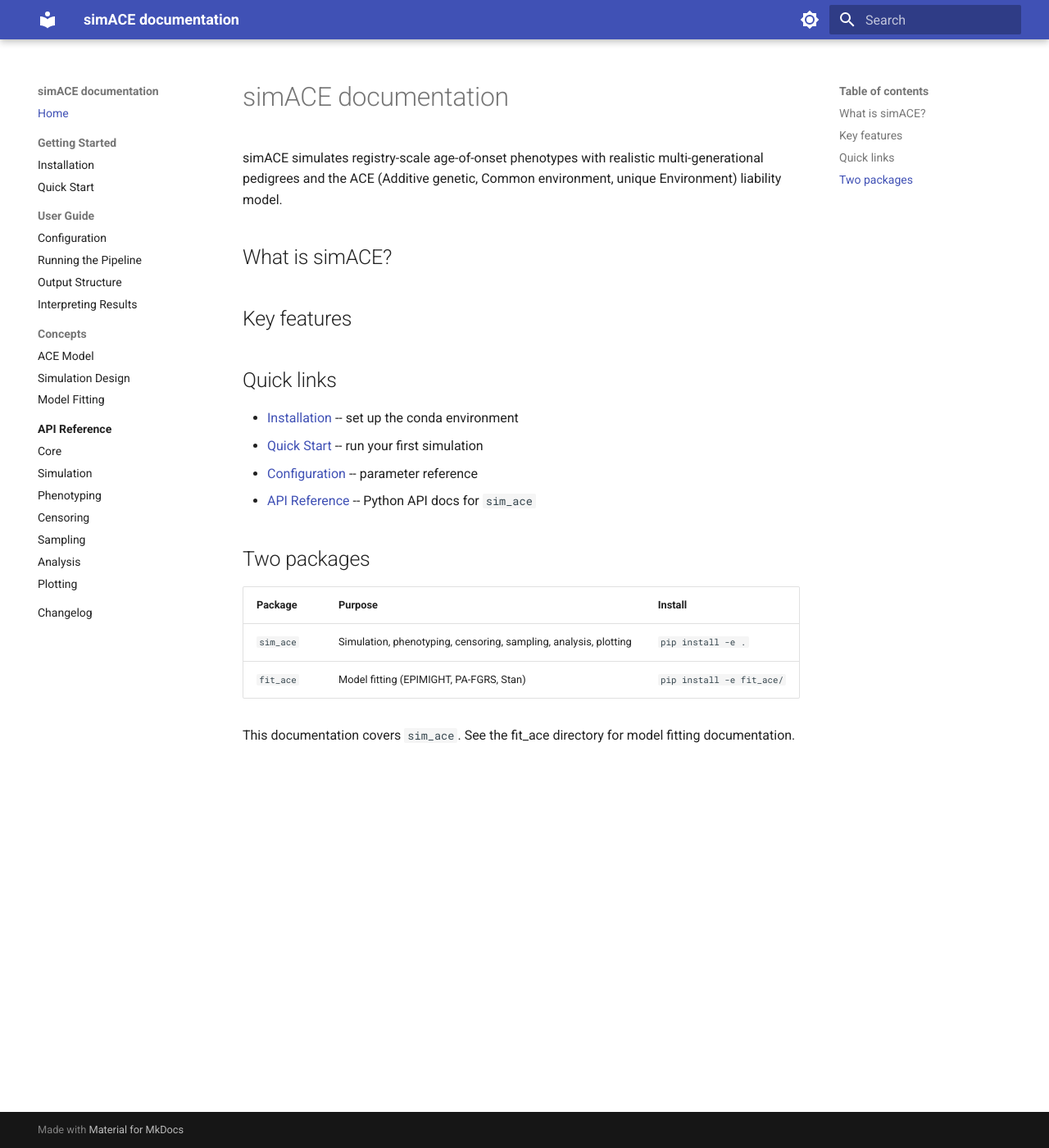
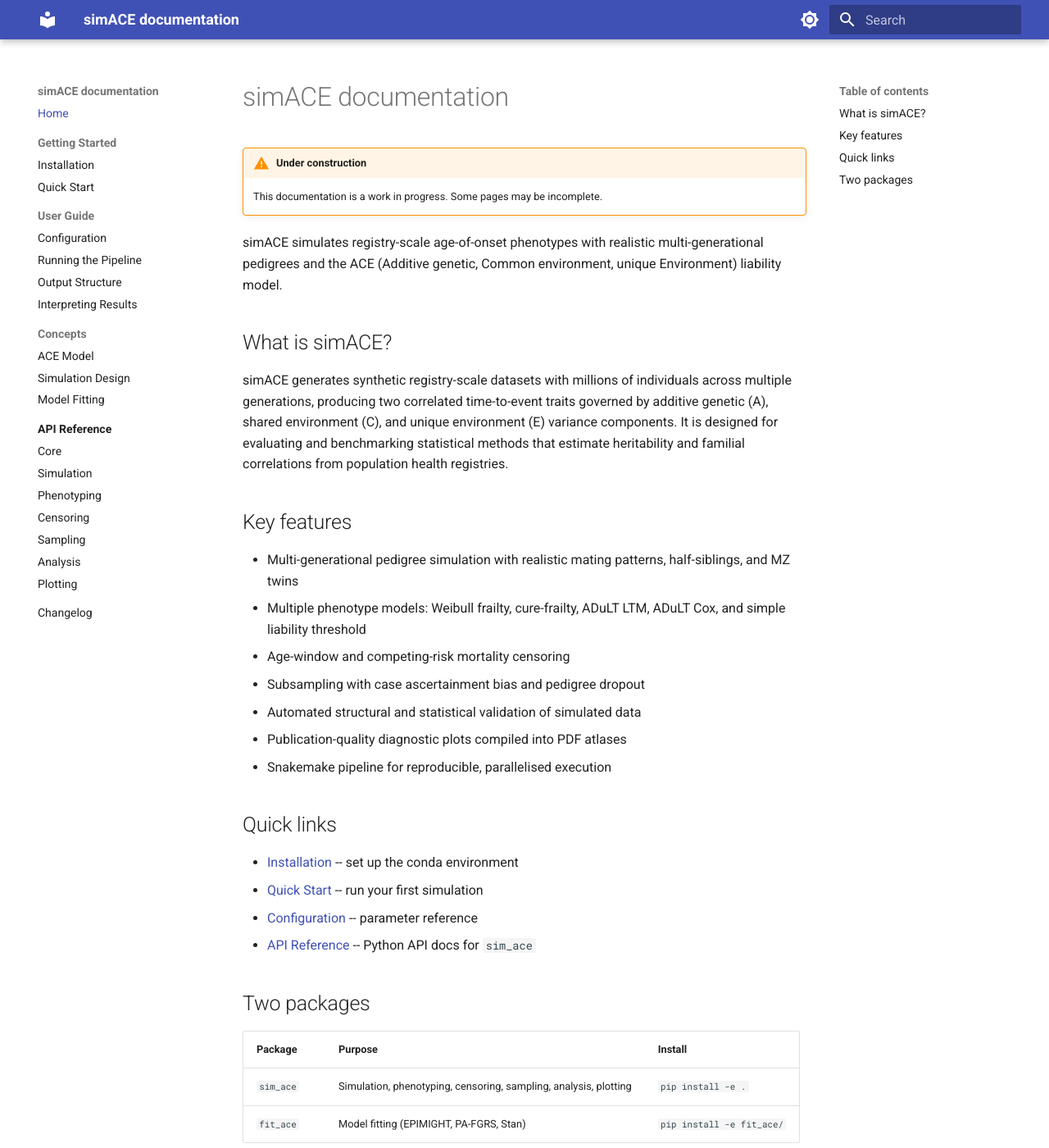
Before and after one commit to rwaples/simACE, an MkDocs documentation site: the page built from docs/index.md, in a window 1280 px wide and 1400 px high. Shown: the whole window at 82% size. Built offline with MkDocs 1.6.1 and Material for MkDocs 9.7.7, drawn with Linux system fonts in a browser that asks for light colours.

Commit message:
Fill in docs home page content and fix placeholder link
Add under-construction banner, What is simACE description, and key features
list to index.md. Fix fit_ace README link in model-fitting.md.

```diff
--- a/docs/index.md
+++ b/docs/index.md
@@ -1,4 +1,7 @@
 # simACE documentation
+
+!!! warning "Under construction"
+    This documentation is a work in progress. Some pages may be incomplete.
 
 simACE simulates registry-scale age-of-onset phenotypes with realistic
 multi-generational pedigrees and the ACE (Additive genetic, Common environment,
@@ -6,12 +9,21 @@ unique Environment) liability model.
 
 ## What is simACE?
 
-<!-- TODO: 2-3 sentences: purpose, scale (millions of individuals), two correlated traits -->
+simACE generates synthetic registry-scale datasets with millions of individuals
+across multiple generations, producing two correlated time-to-event traits governed
+by additive genetic (A), shared environment (C), and unique environment (E) variance
+components. It is designed for evaluating and benchmarking statistical methods that
+estimate heritability and familial correlations from population health registries.
 
 ## Key features
 
-<!-- TODO: Bullet list: pedigree simulation, multiple phenotype models, censoring,
-     subsampling, validation, publication-quality plots -->
+- Multi-generational pedigree simulation with realistic mating patterns, half-siblings, and MZ twins
+- Multiple phenotype models: Weibull frailty, cure-frailty, ADuLT LTM, ADuLT Cox, and simple liability threshold
+- Age-window and competing-risk mortality censoring
+- Subsampling with case ascertainment bias and pedigree dropout
+- Automated structural and statistical validation of simulated data
+- Publication-quality diagnostic plots compiled into PDF atlases
+- Snakemake pipeline for reproducible, parallelised execution
 
 ## Quick links
 
```
Also changed, not shown: docs/concepts/model-fitting.md (+1 -1 lines).
